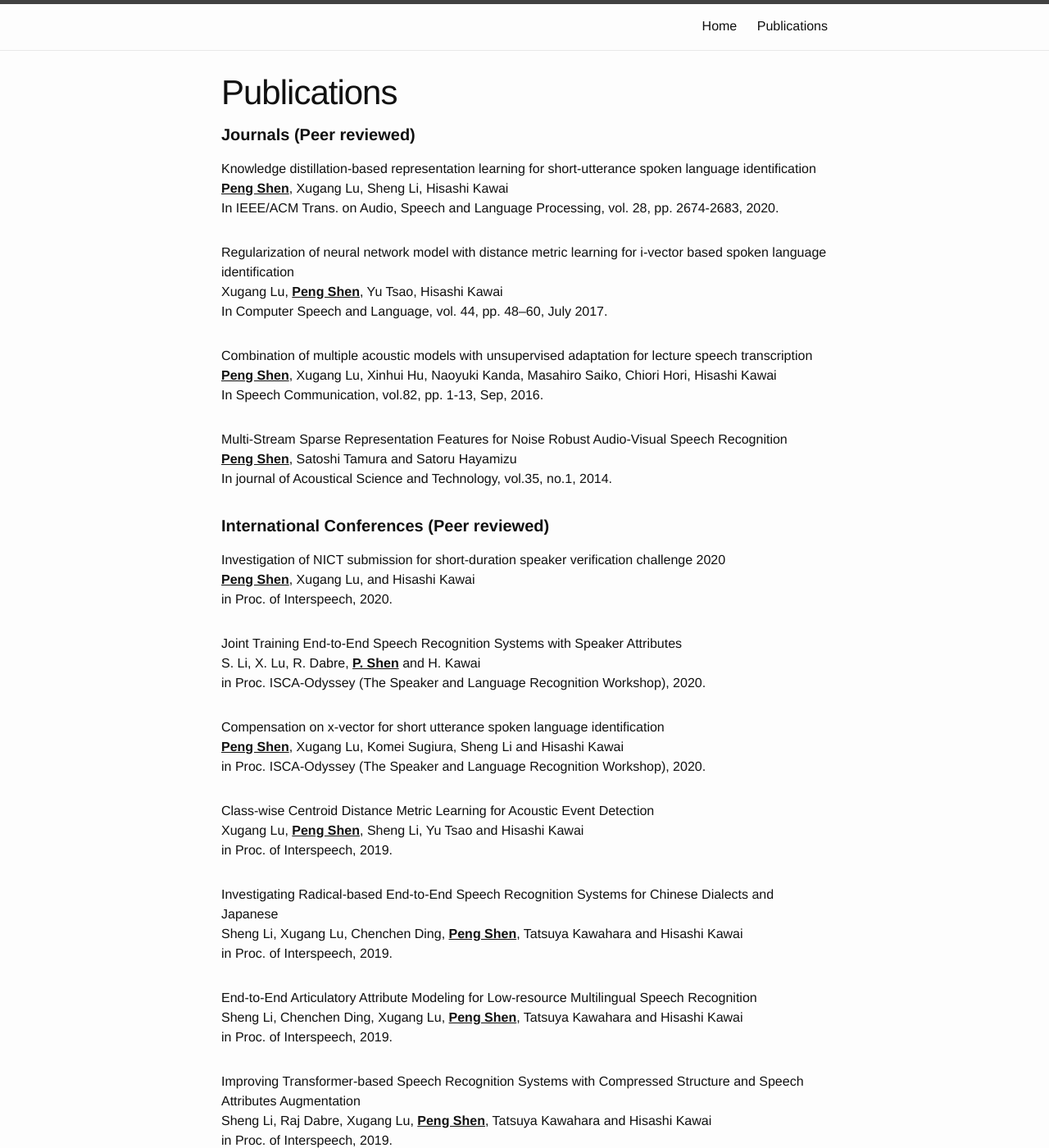
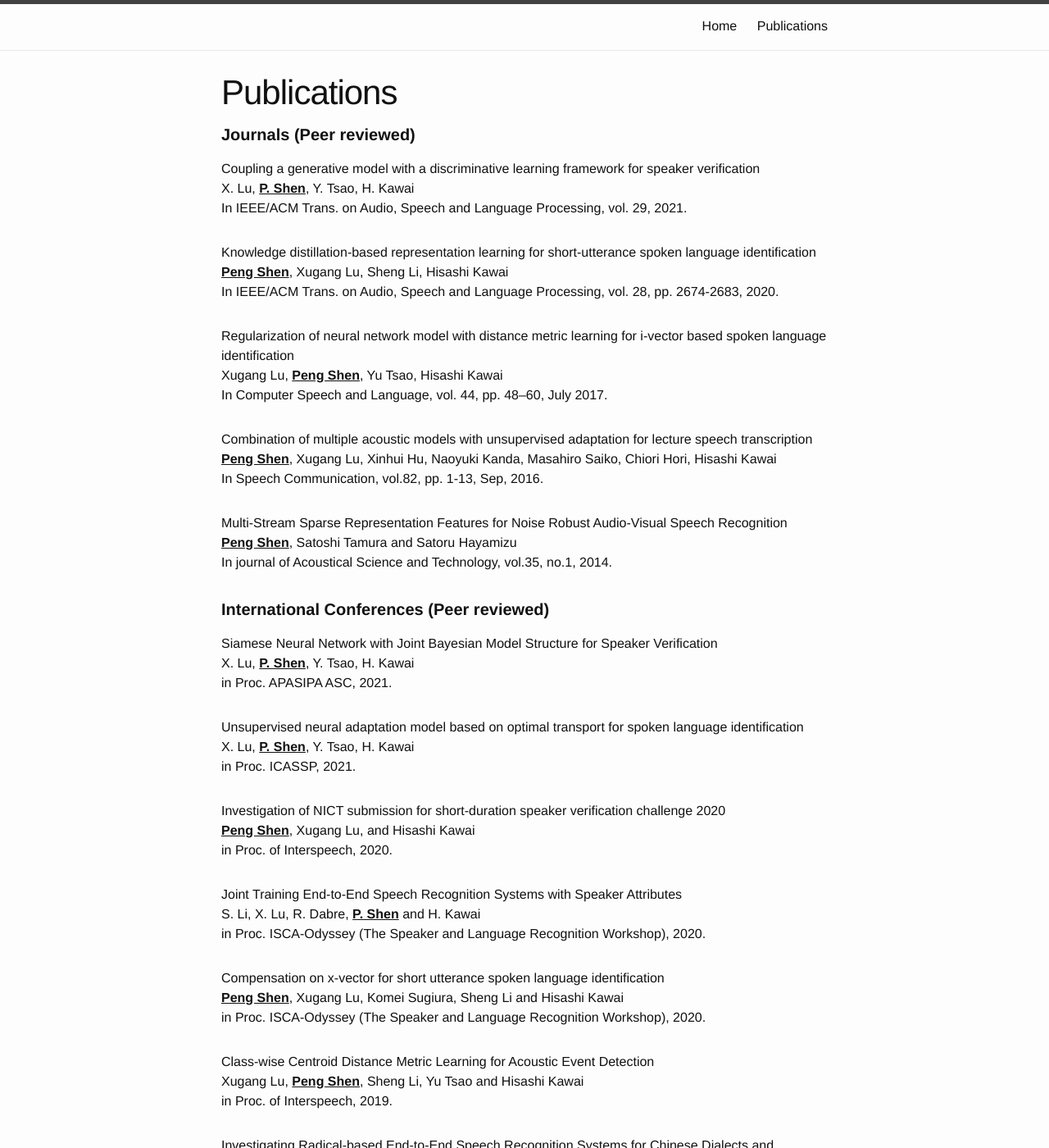
Before and after one commit to sinpycn/sinpycn.github.io, a Jekyll site: the page built from publications.md, in a window 1280 px wide and 1400 px high. Shown: the whole window at 82% size. Built offline with Jekyll 4.4.1, drawn with Linux system fonts in a browser that asks for light colours.

Commit message:
Update publications.md

```diff
--- a/publications.md
+++ b/publications.md
@@ -9,6 +9,12 @@ permalink: /publications/
   <ul class="post-list">
       <h4><b>Journals (Peer reviewed)</b></h4>
 <p>
+<li>
+  Coupling a generative model with a discriminative learning framework for speaker verification <br>
+  X. Lu, <u><b>P. Shen</b></u>, Y. Tsao, H. Kawai<br>
+  In IEEE/ACM Trans. on Audio, Speech and Language Processing, vol. 29, 2021.<br>
+</li>
+
 <li>
   Knowledge distillation-based representation learning for short-utterance spoken language identification <br>
   <u><b>Peng Shen</b></u>, Xugang Lu, Sheng Li, Hisashi Kawai<br>
@@ -32,49 +38,62 @@ permalink: /publications/
 </p>
 
 
-      <h4><b>International Conferences (Peer reviewed)</b></h4>
+<h4><b>International Conferences (Peer reviewed)</b></h4>
 <p>
+
+
 <li>
-Investigation of NICT submission for short-duration speaker verification challenge 2020<br>
-<u><b>Peng Shen</b></u>, Xugang Lu, and Hisashi Kawai <br>
-in Proc. of Interspeech, 2020. <br>
+  Siamese Neural Network with Joint Bayesian Model Structure for Speaker Verification<br>
+  X. Lu, <u><b>P. Shen</b></u>, Y. Tsao, H. Kawai <br>
+  in Proc. APASIPA ASC, 2021. <br>
+</li>
+<li>
+  Unsupervised neural adaptation model based on optimal transport for spoken language identification<br>
+  X. Lu, <u><b>P. Shen</b></u>, Y. Tsao, H. Kawai <br>
+  in Proc. ICASSP, 2021.<br>
 </li>
 
 <li>
-Joint Training End-to-End Speech Recognition Systems with Speaker Attributes<br>
-S. Li, X. Lu, R. Dabre, <u><b>P. Shen</b></u> and H. Kawai <br>
-in Proc. ISCA-Odyssey (The Speaker and Language Recognition Workshop), 2020. <br>
-</li>
-<li>
-Compensation on x-vector for short utterance spoken language identification<br>
-<u><b>Peng Shen</b></u>, Xugang Lu, Komei Sugiura, Sheng Li and Hisashi Kawai <br>
-in Proc. ISCA-Odyssey (The Speaker and Language Recognition Workshop), 2020. <br>
+  Investigation of NICT submission for short-duration speaker verification challenge 2020<br>
+  <u><b>Peng Shen</b></u>, Xugang Lu, and Hisashi Kawai <br>
+  in Proc. of Interspeech, 2020. <br>
 </li>
 
 <li>
-Class-wise Centroid Distance Metric Learning for Acoustic Event Detection<br>
-Xugang Lu, <u><b>Peng Shen</b></u>, Sheng Li, Yu Tsao and Hisashi Kawai <br>
-in Proc. of Interspeech, 2019. <br>
+  Joint Training End-to-End Speech Recognition Systems with Speaker Attributes<br>
+  S. Li, X. Lu, R. Dabre, <u><b>P. Shen</b></u> and H. Kawai <br>
+  in Proc. ISCA-Odyssey (The Speaker and Language Recognition Workshop), 2020. <br>
 </li>
 <li>
-Investigating Radical-based End-to-End Speech Recognition Systems for Chinese Dialects and Japanese<br>
-Sheng Li, Xugang Lu, Chenchen Ding, <u><b>Peng Shen</b></u>, Tatsuya Kawahara and Hisashi Kawai<br>
-in Proc. of Interspeech, 2019.<br>
+  Compensation on x-vector for short utterance spoken language identification<br>
+  <u><b>Peng Shen</b></u>, Xugang Lu, Komei Sugiura, Sheng Li and Hisashi Kawai <br>
+  in Proc. ISCA-Odyssey (The Speaker and Language Recognition Workshop), 2020. <br>
+</li>
+
+<li>
+  Class-wise Centroid Distance Metric Learning for Acoustic Event Detection<br>
+  Xugang Lu, <u><b>Peng Shen</b></u>, Sheng Li, Yu Tsao and Hisashi Kawai <br>
+  in Proc. of Interspeech, 2019. <br>
 </li>
 <li>
-End-to-End Articulatory Attribute Modeling for Low-resource Multilingual Speech Recognition<br>
-Sheng Li, Chenchen Ding, Xugang Lu, <u><b>Peng Shen</b></u>, Tatsuya Kawahara and Hisashi Kawai<br>
-in Proc. of Interspeech, 2019.<br>
+  Investigating Radical-based End-to-End Speech Recognition Systems for Chinese Dialects and Japanese<br>
+  Sheng Li, Xugang Lu, Chenchen Ding, <u><b>Peng Shen</b></u>, Tatsuya Kawahara and Hisashi Kawai<br>
+  in Proc. of Interspeech, 2019.<br>
 </li>
 <li>
-Improving Transformer-based Speech Recognition Systems with Compressed Structure and Speech Attributes Augmentation<br>
-Sheng Li, Raj Dabre, Xugang Lu, <u><b>Peng Shen</b></u>, Tatsuya Kawahara and Hisashi Kawai<br>
-in Proc. of Interspeech, 2019.<br>
+  End-to-End Articulatory Attribute Modeling for Low-resource Multilingual Speech Recognition<br>
+  Sheng Li, Chenchen Ding, Xugang Lu, <u><b>Peng Shen</b></u>, Tatsuya Kawahara and Hisashi Kawai<br>
+  in Proc. of Interspeech, 2019.<br>
 </li>
 <li>
-Interactive learning of teacher-student model for short utterance spoken language identification<br>
-<u><b>Peng Shen</b></u>, Xugang Lu, Sheng Li and Hisashi Kawai <br>
-In Proc. of ICASSP, May 2019.<br>
+  Improving Transformer-based Speech Recognition Systems with Compressed Structure and Speech Attributes Augmentation<br>
+  Sheng Li, Raj Dabre, Xugang Lu, <u><b>Peng Shen</b></u>, Tatsuya Kawahara and Hisashi Kawai<br>
+  in Proc. of Interspeech, 2019.<br>
+</li>
+<li>
+  Interactive learning of teacher-student model for short utterance spoken language identification<br>
+  <u><b>Peng Shen</b></u>, Xugang Lu, Sheng Li and Hisashi Kawai <br>
+  In Proc. of ICASSP, May 2019.<br>
 </li>
 
 <li>
```
